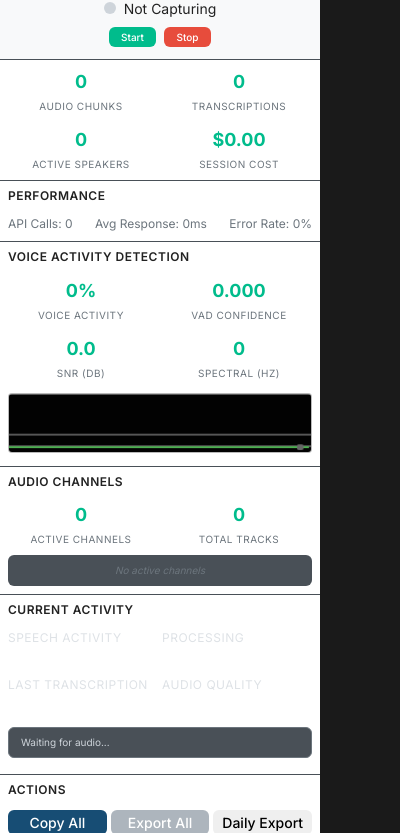
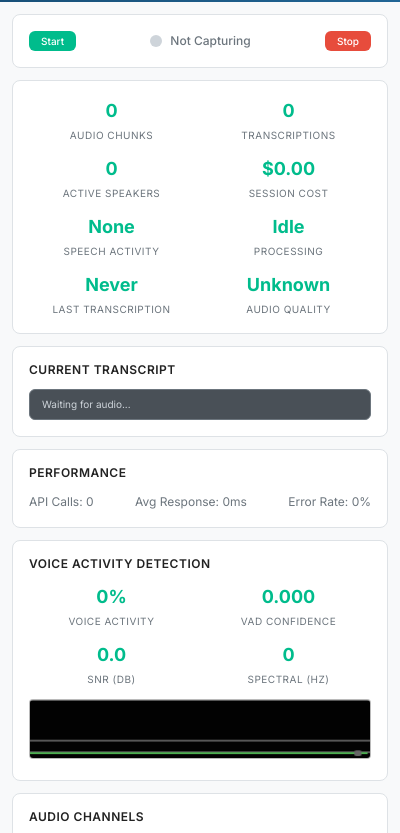
Before and after one commit to simonplant/vtf-transcriber, a browser extension: page src/popup.html in a window 400 px wide. Shown: the part 59-892 px from the top of the page. Drawn offline with Linux system fonts and the light colour scheme.

Commit message:
(feat) Popup layout changes The new layout is more compact, efficient, and provides all the information at a glance while maintaining the real-time audio monitoring capabilities. The popup now has a more professional appearance with better use of screen real estate.

```diff
--- a/src/popup.html
+++ b/src/popup.html
@@ -11,21 +11,19 @@
     <h1>VTF Audio Transcriber</h1>
   </div>
 
-  <!-- Status & Controls -->
-  <div class="vtf-status-section">
-    <div class="vtf-status" id="captureStatus">
+  <!-- Controls with Status -->
+  <div class="vtf-controls-section">
+    <button class="vtf-btn vtf-btn-success vtf-btn-sm" id="startBtn">Start</button>
+    <div class="vtf-status-inline" id="captureStatus">
       <div class="vtf-status-indicator" id="statusIndicator"></div>
       <span>Not Capturing</span>
     </div>
-    <div class="vtf-controls-grid">
-      <button class="vtf-btn vtf-btn-success vtf-btn-sm" id="startBtn">Start</button>
-      <button class="vtf-btn vtf-btn-danger vtf-btn-sm" id="stopBtn">Stop</button>
-    </div>
+    <button class="vtf-btn vtf-btn-danger vtf-btn-sm" id="stopBtn">Stop</button>
   </div>
 
-  <!-- Dashboard -->
+  <!-- Main Metrics Dashboard -->
   <div class="vtf-section">
-    <div class="vtf-grid vtf-grid-2">
+    <div class="vtf-grid vtf-grid-4">
       <div class="vtf-metric">
         <div class="vtf-metric-value" id="chunksCount">0</div>
         <div class="vtf-metric-label">Audio Chunks</div>
@@ -42,7 +40,29 @@
         <div class="vtf-metric-value" id="sessionCost">$0.00</div>
         <div class="vtf-metric-label">Session Cost</div>
       </div>
+      <div class="vtf-metric">
+        <div class="vtf-metric-value" id="speechActivity">None</div>
+        <div class="vtf-metric-label">Speech Activity</div>
+      </div>
+      <div class="vtf-metric">
+        <div class="vtf-metric-value" id="processingStatus">Idle</div>
+        <div class="vtf-metric-label">Processing</div>
+      </div>
+      <div class="vtf-metric">
+        <div class="vtf-metric-value" id="lastTranscription">Never</div>
+        <div class="vtf-metric-label">Last Transcription</div>
+      </div>
+      <div class="vtf-metric">
+        <div class="vtf-metric-value" id="audioQuality">Unknown</div>
+        <div class="vtf-metric-label">Audio Quality</div>
+      </div>
     </div>
+  </div>
+
+  <!-- Current Transcript Preview -->
+  <div class="vtf-section">
+    <h6 class="vtf-section-title">Current Transcript</h6>
+    <div class="vtf-transcript-preview" id="currentTranscript">Waiting for audio...</div>
   </div>
 
   <!-- Performance -->
@@ -58,7 +78,7 @@
   <!-- Voice Activity Detection -->
   <div class="vtf-section">
     <h6 class="vtf-section-title">Voice Activity Detection</h6>
-    <div class="vtf-grid vtf-grid-2">
+    <div class="vtf-grid vtf-grid-4">
       <div class="vtf-metric">
         <div class="vtf-metric-value" id="voiceActivity">0%</div>
         <div class="vtf-metric-label">Voice Activity</div>
@@ -106,30 +126,6 @@
     </div>
   </div>
 
-  <!-- Current Activity -->
-  <div class="vtf-section">
-    <h6 class="vtf-section-title">Current Activity</h6>
-    <div class="vtf-activity-grid">
-      <div class="vtf-activity-item">
-        <span class="vtf-activity-label">Speech Activity</span>
-        <span class="vtf-activity-value" id="speechActivity">None</span>
-      </div>
-      <div class="vtf-activity-item">
-        <span class="vtf-activity-label">Processing</span>
-        <span class="vtf-activity-value" id="processingStatus">Idle</span>
-      </div>
-      <div class="vtf-activity-item">
-        <span class="vtf-activity-label">Last Transcription</span>
-        <span class="vtf-activity-value" id="lastTranscription">Never</span>
-      </div>
-      <div class="vtf-activity-item">
-        <span class="vtf-activity-label">Audio Quality</span>
-        <span class="vtf-activity-value" id="audioQuality">Unknown</span>
-      </div>
-      <div class="vtf-transcript-preview" id="currentTranscript">Waiting for audio...</div>
-    </div>
-  </div>
-
   <!-- Actions -->
   <div class="vtf-section">
     <h6 class="vtf-section-title">Actions</h6>
--- a/src/popup.js
+++ b/src/popup.js
@@ -360,12 +360,12 @@ function calculateSessionCost(chunks, transcriptions) {
 function updateActivityDisplay(response) {
   // Update speech activity
   const activity = response.speechActivity || 'none';
-  speechActivity.className = `vtf-activity-value ${activity}`;
+  speechActivity.className = `vtf-metric-value ${activity}`;
   speechActivity.textContent = activity.charAt(0).toUpperCase() + activity.slice(1);
 
   // Update processing status
   const isProcessing = response.isProcessing || false;
-  processingStatus.className = isProcessing ? 'vtf-activity-value processing' : 'vtf-activity-value none';
+  processingStatus.className = isProcessing ? 'vtf-metric-value processing' : 'vtf-metric-value none';
   processingStatus.textContent = isProcessing ? 'Active' : 'Idle';
 
   // Update audio quality using new function
@@ -374,10 +374,10 @@ function updateActivityDisplay(response) {
   } else if (response.audioQuality) {
     // Fallback for older format
     const quality = response.audioQuality.toLowerCase();
-    audioQuality.className = `vtf-activity-value ${quality}`;
+    audioQuality.className = `vtf-metric-value ${quality}`;
     audioQuality.textContent = quality.charAt(0).toUpperCase() + quality.slice(1);
   } else {
-    audioQuality.className = 'vtf-activity-value none';
+    audioQuality.className = 'vtf-metric-value none';
     audioQuality.textContent = 'Unknown';
   }
 
@@ -391,10 +391,10 @@ function updateActivityDisplay(response) {
     const timeSinceLastTranscript = now - lastTranscriptTime.time;
     const timeText = formatTimeSince(timeSinceLastTranscript);
     lastTranscription.textContent = timeText;
-    lastTranscription.className = timeSinceLastTranscript < 30000 ? 'vtf-activity-value recent' : 'vtf-activity-value old';
+    lastTranscription.className = timeSinceLastTranscript < 30000 ? 'vtf-metric-value recent' : 'vtf-metric-value old';
   } else {
     lastTranscription.textContent = 'Never';
-    lastTranscription.className = 'vtf-activity-value old';
+    lastTranscription.className = 'vtf-metric-value old';
   }
 }
 
@@ -617,19 +617,19 @@ function updateAudioQualityDisplay(qualityStats) {
   // Color coding
   switch (quality) {
     case 'excellent':
-      audioQuality.className = 'vtf-activity-value high';
+      audioQuality.className = 'vtf-metric-value high';
       break;
     case 'good':
-      audioQuality.className = 'vtf-activity-value good';
+      audioQuality.className = 'vtf-metric-value good';
       break;
     case 'fair':
-      audioQuality.className = 'vtf-activity-value fair';
+      audioQuality.className = 'vtf-metric-value fair';
       break;
     case 'poor':
-      audioQuality.className = 'vtf-activity-value poor';
+      audioQuality.className = 'vtf-metric-value poor';
       break;
     default:
-      audioQuality.className = 'vtf-activity-value none';
+      audioQuality.className = 'vtf-metric-value none';
   }
 
   // Update detailed quality metrics if available
--- a/src/style.css
+++ b/src/style.css
@@ -291,6 +291,13 @@ a:hover {
 
 .vtf-grid-4 {
   grid-template-columns: repeat(4, 1fr);
+  gap: var(--vtf-space-3);
+}
+
+@media (max-width: 440px) {
+  .vtf-grid-4 {
+    grid-template-columns: repeat(2, 1fr);
+  }
 }
 
 /* Metrics */
@@ -413,32 +420,57 @@ a:hover {
 
 /* Popup Specific Styles */
 body.vtf-popup {
-  width: 320px;
-  min-height: 350px;
-  max-height: 500px;
-  background: var(--vtf-bg-dark);
-  color: var(--vtf-background-white);
+  width: 400px;
+  min-height: 650px;
+  margin: 0;
   padding: 0;
-  overflow-y: auto;
+  background: var(--vtf-gray-100);
 }
 
 .vtf-popup .vtf-header {
-  margin: 0;
+  margin-bottom: 0;
   border-radius: 0;
-  padding: var(--vtf-space-2);
 }
 
 .vtf-popup .vtf-section {
-  margin: 0;
-  border: none;
-  border-radius: 0;
-  border-bottom: 1px solid var(--vtf-gray-700);
-  padding: var(--vtf-space-2);
+  margin: var(--vtf-space-3);
+  padding: var(--vtf-space-4);
 }
 
 .vtf-popup .vtf-card-dark {
-  background: var(--vtf-gray-800);
-  border-color: var(--vtf-gray-600);
+  background: var(--vtf-bg-dark);
+  color: var(--vtf-background-white);
+}
+
+/* Controls Section - New Layout */
+.vtf-controls-section {
+  display: flex;
+  align-items: center;
+  justify-content: space-between;
+  gap: var(--vtf-space-3);
+  padding: var(--vtf-space-4);
+  background: var(--vtf-background-white);
+  border: 1px solid var(--vtf-border);
+  border-radius: var(--vtf-radius-lg);
+  margin: var(--vtf-space-3);
+}
+
+.vtf-status-inline {
+  display: flex;
+  align-items: center;
+  gap: var(--vtf-space-2);
+  flex: 1;
+  justify-content: center;
+}
+
+.vtf-status-inline span {
+  font-size: var(--vtf-font-size-sm);
+  font-weight: 500;
+  color: var(--vtf-text-muted);
+}
+
+.vtf-status-inline.active span {
+  color: var(--vtf-success);
 }
 
 /* Status Section for Popup */
@@ -459,43 +491,21 @@ body.vtf-popup {
   color: var(--vtf-danger);
 }
 
-/* Activity Monitor */
-.vtf-activity-grid {
-  display: grid;
-  grid-template-columns: 1fr 1fr;
-  gap: var(--vtf-space-1);
-  margin-bottom: var(--vtf-space-2);
-}
-
-.vtf-activity-item {
-  display: flex;
-  flex-direction: column;
-  gap: var(--vtf-space-1);
-}
-
-.vtf-activity-label {
-  font-size: 0.75rem;
-  color: var(--vtf-gray-300);
-  text-transform: uppercase;
-  letter-spacing: 0.5px;
-}
-
-.vtf-activity-value {
-  font-size: 0.875rem;
-  font-weight: 500;
-  color: var(--vtf-background-white);
-}
+/* Activity items now integrated into metrics grid */
 
 .vtf-activity-value.good {
   color: var(--vtf-success);
+  font-weight: 500;
 }
 
 .vtf-activity-value.fair {
   color: var(--vtf-warning);
+  font-weight: 500;
 }
 
 .vtf-activity-value.poor {
   color: var(--vtf-danger);
+  font-weight: 500;
 }
 
 .vtf-activity-value.recent {
@@ -504,6 +514,31 @@ body.vtf-popup {
 
 .vtf-activity-value.old {
   color: var(--vtf-gray-600);
+}
+
+/* Ensure metric values also support activity states */
+.vtf-metric-value.good {
+  color: var(--vtf-success);
+  font-weight: 500;
+}
+
+.vtf-metric-value.fair {
+  color: var(--vtf-warning);
+  font-weight: 500;
+}
+
+.vtf-metric-value.poor {
+  color: var(--vtf-danger);
+  font-weight: 500;
+}
+
+.vtf-metric-value.none {
+  color: var(--vtf-gray-500);
+}
+
+.vtf-metric-value.processing {
+  color: var(--vtf-info);
+  animation: vtf-pulse 2s infinite;
 }
 
 /* Dashboard Grid */
```
